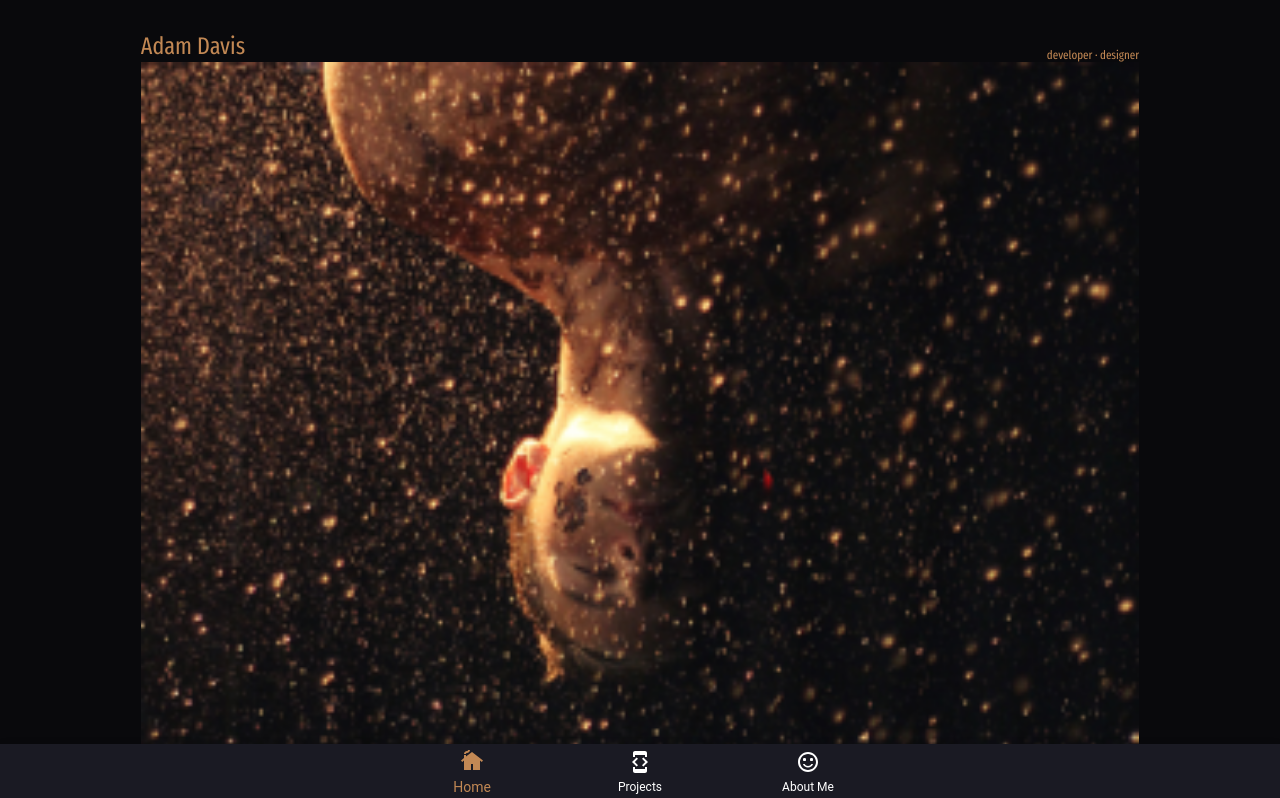
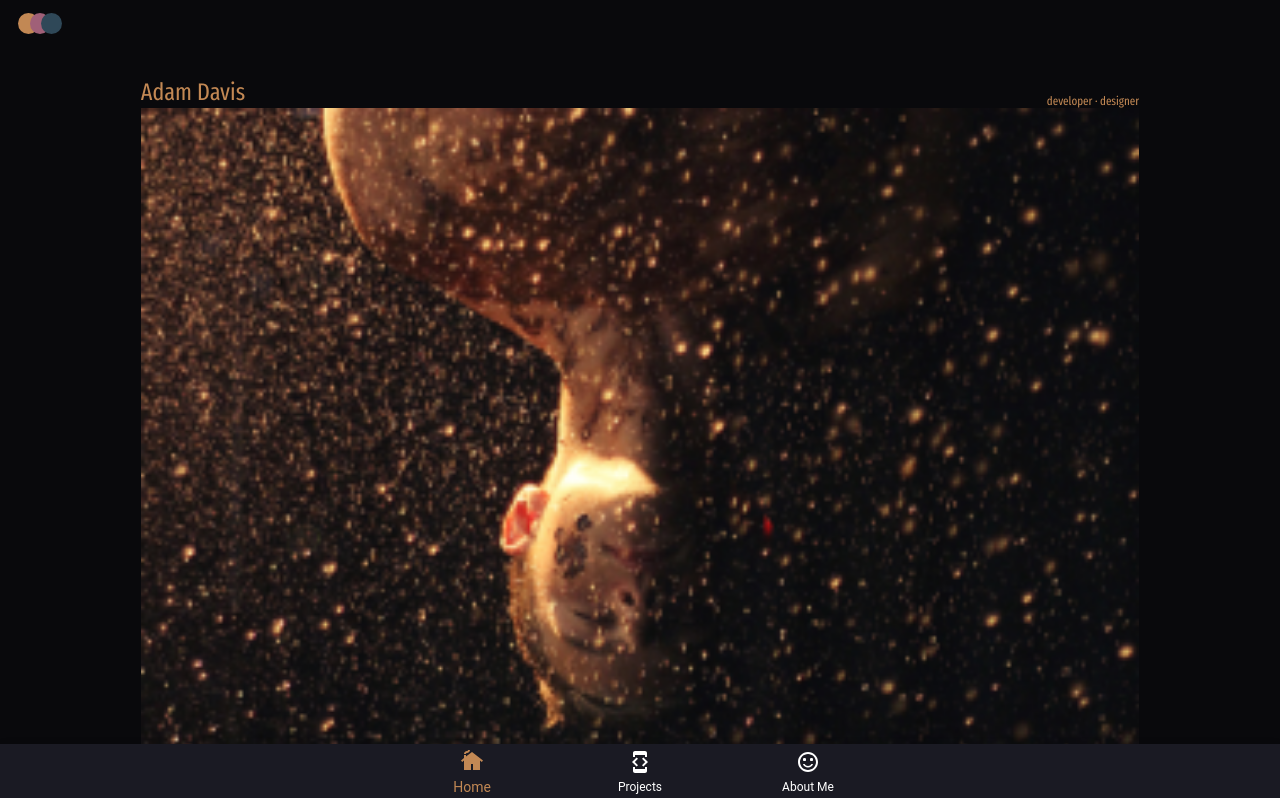
Before and after one commit to AdamDavisDeveloper/adams-portfolio, a React (Vite) app: page / in a window 1280 px wide. Shown: the top 798 px of the page. Built offline with nearby package versions, Linux system fonts and the light colour scheme.

Commit message:
add logo to top of all pages

```diff
--- a/src/App.tsx
+++ b/src/App.tsx
@@ -13,13 +13,21 @@ import ProjectPage from './Views/Projects/ProjectPage';
 // Libraries
 import { BrowserRouter, Routes, Route } from "react-router-dom";
 
+const TopLogo = () => {
+  return (
+    <div id="TopLogo">
+      <img src="/src/img/logo.svg" alt="logo" />
+    </div>
+  )
+}
+
 export default function App() {
-
   //TODO: a scroll-to-top function passed to all views
 
   return (
    <>
     <BrowserRouter>
+      <TopLogo />
       <Navbar/>
       <Routes>
           <Route path='/'               element={<HomeMain />} />
--- a/src/Globals.scss
+++ b/src/Globals.scss
@@ -44,6 +44,11 @@ html {
   src: local('./fonts/Gruppo-Regular.ttf'), url('./fonts/Gruppo-Regular.ttf') format('truetype');
 }
 
+#TopLogo {
+  padding: .5rem 1rem;
+  padding-top: .75rem;
+}
+
 
 // Global Classes
 .strip-anchor-styles {
```
Also changed, not shown: src/img/logo.svg (added).
